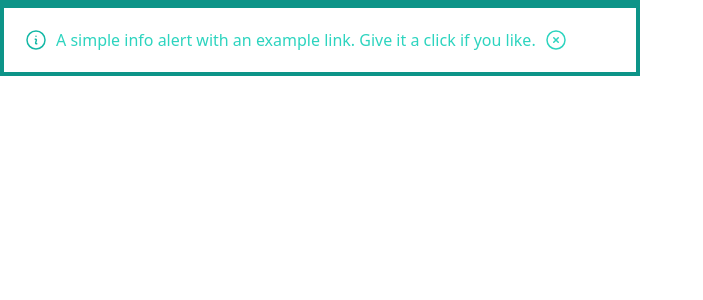
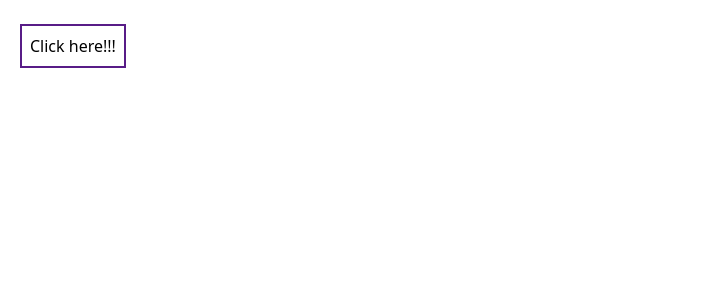
Before and after one commit to sirasa1999/nuxt-components-practise, a Nuxt app: page / in a window 1280 px wide. Shown: the top 300 px of the page, without its empty margins (0-703 px from the left). Built offline with nearby package versions, Linux system fonts and the light colour scheme.

Commit message:
feat: toggle for button and alert

```diff
--- a/components/alerts/Alert.vue
+++ b/components/alerts/Alert.vue
@@ -1,17 +1,34 @@
 <template>
-    <div class="border-4 border-teal-400 border-t-8 border-teal-600 p-5 flex flex-row w-1/2">
+    <div v-show="showAlert" class="border-4 border-teal-400 border-t-8 border-teal-600 p-5 m-5 flex flex-row w-1/2">
         <div class="bg-white text-teal-500 mr-1">
             <svg xmlns="http://www.w3.org/2000/svg" fill="none" viewBox="0 0 24 24" stroke-width="1.5" stroke="currentColor" class="w-6 h-6">
             <path stroke-linecap="round" stroke-linejoin="round" d="M11.25 11.25l.041-.02a.75.75 0 011.063.852l-.708 2.836a.75.75 0 001.063.853l.041-.021M21 12a9 9 0 11-18 0 9 9 0 0118 0zm-9-3.75h.008v.008H12V8.25z" />
             </svg>
         </div>
         <div class="px-1 text-teal-400">
-            <p>A simple info alert with an <span class="underline-offset-1">example link.</span> Give it a click if you like.</p>
+            <p>A simple info alert with an <a href="#" class="underline underline-offset-1">example link.</a> Give it a click if you like.</p>
         </div>
         <div class="bg-white text-teal-400 ml-1">
+        <button @click="Toggle()" class="">
             <svg xmlns="http://www.w3.org/2000/svg" fill="none" viewBox="0 0 24 24" stroke-width="1.5" stroke="currentColor" class="w-6 h-6">
             <path stroke-linecap="round" stroke-linejoin="round" d="M9.75 9.75l4.5 4.5m0-4.5l-4.5 4.5M21 12a9 9 0 11-18 0 9 9 0 0118 0z" />
             </svg>
+        </button>
         </div>
     </div>
+    <br/>
+    <button v-show='button' @click="Toggle()"  class="border-2 border-purple-900 p-2 ml-5">Click here!!!</button>
 </template>
+
+<script lang="ts" setup>
+import { ref } from "vue";
+const showAlert = ref(false);
+const button =ref(true);
+function Toggle() {
+  showAlert.value = !showAlert.value;
+  button.value = !button.value;
+}
+</script>
+
+<!-- Add "scoped" attribute to limit CSS to this component only -->
+<style scoped></style>
```
